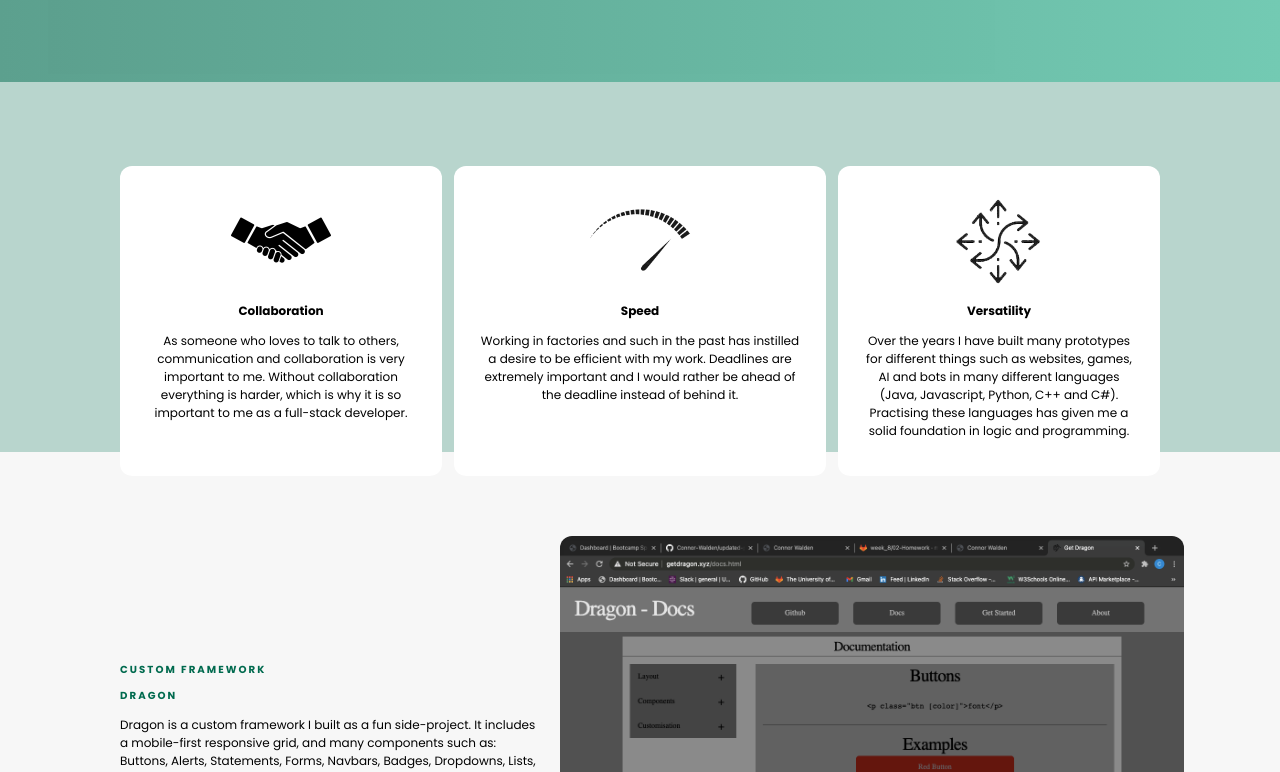
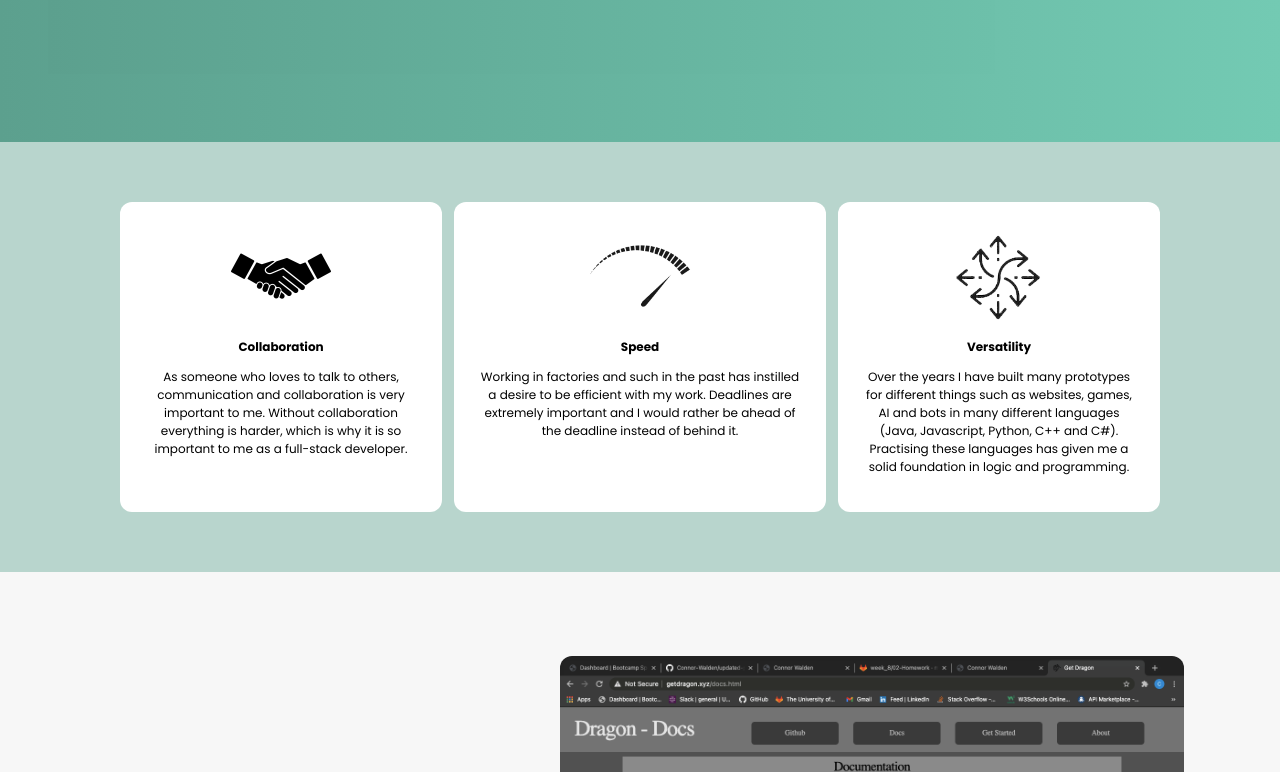
Before and after one commit to Connor-Walden/updated-portfolio, a plain HTML site: page index.html in a window 1280 px wide. Shown: the part 543-1315 px from the top of the page. Drawn offline with nearby package versions, Linux system fonts and the light colour scheme.

Commit message:
Changed skills to be within the skills container

```diff
--- a/css/main.scss
+++ b/css/main.scss
@@ -190,9 +190,7 @@ section {
   }
 
   .skills {
-    margin-top: -5em;
-    margin-bottom: -7em;
-    padding-top: 7em;
+    padding-top: 5em;
   }
 
   .skills-container ul {
```
Also changed, not shown: css/main.css, 1 other file.
